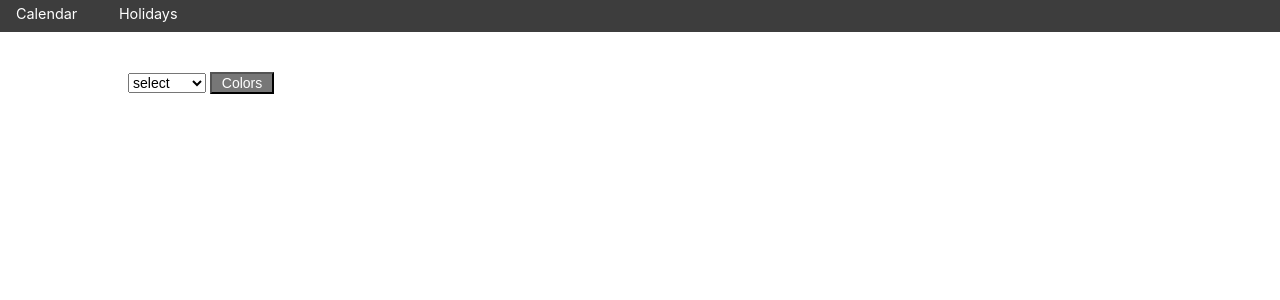
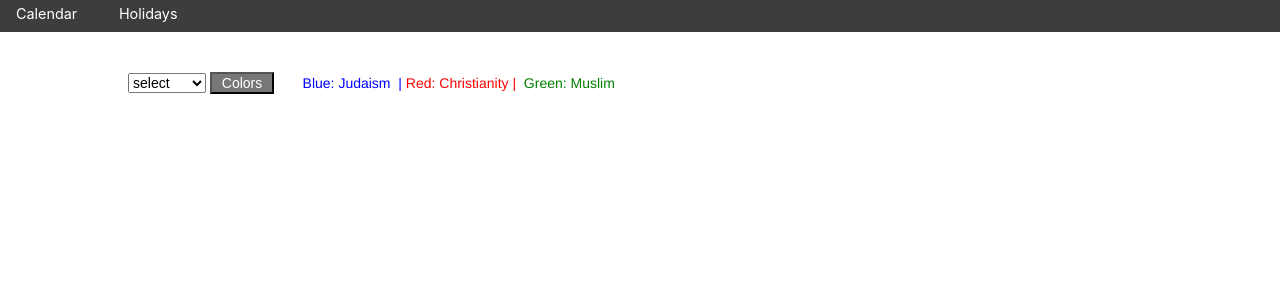
Before and after one commit to Ernestobolkin/hackathon, a React (Create React App) app in the folder client/: page / in a window 1280 px wide. Both pictures are taken after a click on the button "Colors". Shown: the top 300 px of the page. Built offline with nearby package versions, Linux system fonts and the light colour scheme; no server answers; some icons are missing.

Commit message:
color button

```diff
--- a/client/src/assets/styles.css
+++ b/client/src/assets/styles.css
@@ -32,3 +32,14 @@
   width: 5vw;
   color: white;
 }
+
+.colorKeyContiner {
+  background-color: rgba(255, 255, 255, 0.5);
+  border: 3px white solid;
+  width: 12vw;
+  height: 7vh;
+  align-items: center;
+  margin-top: 2vh;
+  margin-left: 2vw;
+  font-family: "Franklin Gothic Medium", "Arial Narrow", Arial, sans-serif;
+}
--- a/client/src/components/colorKey.jsx
+++ b/client/src/components/colorKey.jsx
@@ -1,12 +1,27 @@
+import { useState } from "react";
+
 export const ColorKey = () => {
+  const [click, setClick] = useState(false);
+
   const onClickHandle = () => {
-    alert("Blue - Judaism \nRed - Christianity \nGreen - Muslim ");
+    setClick(!click);
   };
   return (
     <>
       <button onClick={onClickHandle} className="colorKey">
         Colors
       </button>
+      <span className={click && "colorKeyContiner"}>
+        {click && (
+          <span>
+            <span style={{ color: "blue" }}>Blue: Judaism &nbsp;|&nbsp;</span>
+            <span style={{ color: "red" }}>
+              Red: Christianity&nbsp;|&nbsp;{" "}
+            </span>
+            <span style={{ color: "green" }}>Green: Muslim</span>
+          </span>
+        )}
+      </span>
     </>
   );
 };
```
